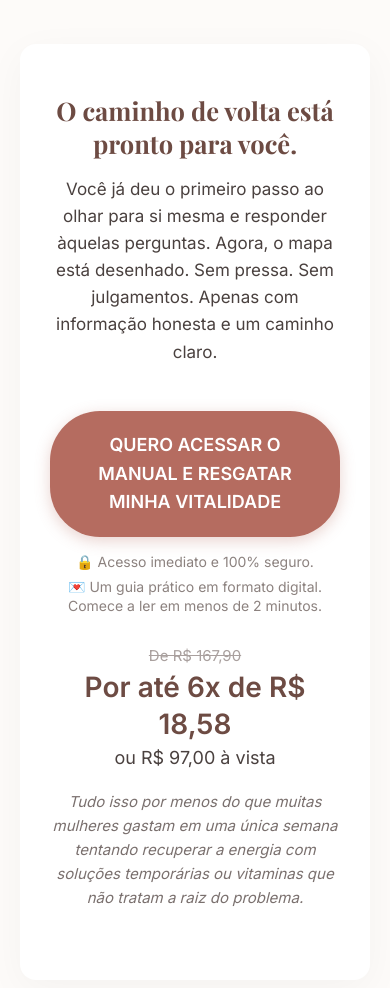
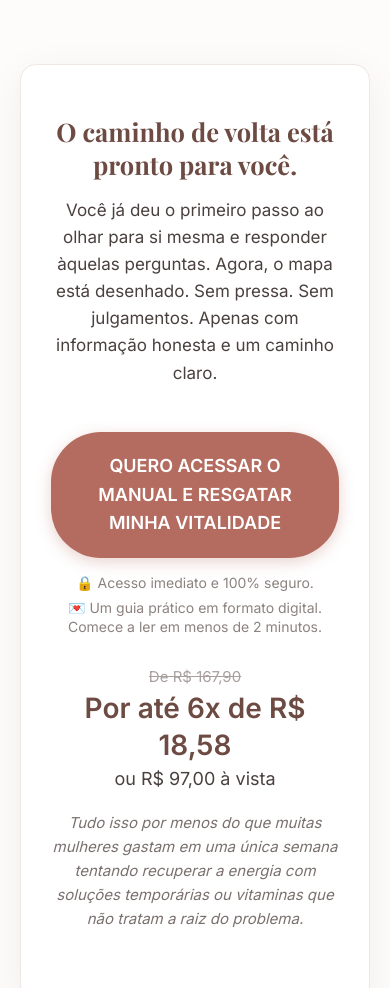
Before and after one commit to gjs25k/suavitalidade, a plain HTML site: page index.html in a window 390 px wide. Shown: the part 7616-8604 px from the top of the page. Drawn offline with nearby package versions, Linux system fonts and the light colour scheme; a web font is replaced by a local one.

Commit message:
Update index.html

```diff
--- a/index.html
+++ b/index.html
@@ -17,9 +17,15 @@
     <link href="https://fonts.googleapis.com/css2?family=Inter:wght@300;400;500;600&family=Playfair+Display:ital,wght@0,400;0,600;0,700;1,400&display=swap" rel="stylesheet">
 
     <style>
+        /* Deslizamento suave ao clicar nos links internos */
+        html {
+            scroll-behavior: smooth;
+        }
+
         /* Variáveis de Cores (Paleta Elegante e Acolhedora) */
         :root {
-            --bg-color: #fdfbf9;
+            --page-bg: #f5f2ee; /* Creme suave para o fundo de trás da tela */
+            --container-bg: #fdfcfb; /* Off-white muito sutil para o bloco de conteúdo */
             --text-main: #4a413f;
             --heading-color: #6d4b43;
             --accent-color: #b56c60;
@@ -37,7 +43,7 @@
 
         body {
             font-family: 'Inter', sans-serif;
-            background-color: var(--bg-color);
+            background-color: var(--page-bg);
             color: var(--text-main);
             line-height: 1.6;
             font-size: 17px;
@@ -49,10 +55,14 @@
             line-height: 1.3;
         }
 
+        /* Container principal com sombra leve para não cansar a vista */
         .container {
             max-width: 800px;
-            margin: 0 auto;
-            padding: 40px 20px;
+            margin: 40px auto;
+            padding: 50px 40px;
+            background-color: var(--container-bg);
+            box-shadow: 0 10px 40px rgba(0,0,0,0.06);
+            border-radius: 12px;
         }
 
         /* Seção do Gancho */
@@ -221,11 +231,12 @@
         /* Seção Final CTA */
         .cta-section {
             text-align: center;
-            margin: 60px 0 40px;
+            margin: 60px 0 20px;
             padding: 50px 30px;
             background-color: #ffffff;
             border-radius: 16px;
-            box-shadow: 0 10px 40px rgba(0,0,0,0.04);
+            box-shadow: 0 10px 40px rgba(0,0,0,0.06);
+            border: 1px solid var(--border-light);
         }
 
         .microcopy {
@@ -290,7 +301,15 @@
             line-height: 1.4;
         }
 
-        /* Responsividade para Desktop */
+        /* Responsividade para Desktop/Mobile */
+        @media (max-width: 768px) {
+            .container {
+                margin: 20px auto;
+                padding: 40px 20px;
+                border-radius: 8px;
+            }
+        }
+
         @media (min-width: 768px) {
             .main-headline {
                 font-size: 42px;
@@ -302,6 +321,14 @@
     </style>
 </head>
 <body>
+
+    <!-- SCRIPT PARA VOLTAR AO TOPO NO REFRESH -->
+    <script>
+        if ('scrollRestoration' in history) {
+            history.scrollRestoration = 'manual';
+        }
+        window.scrollTo(0, 0);
+    </script>
 
     <div class="container">
 
@@ -333,9 +360,9 @@
                 <p style="margin-bottom: 0;">Existe uma mentira que circula silenciosamente sobre a mulher a partir dos 45 anos: a de que, após a menopausa, a energia vai embora, o metabolismo "morre" e o prazer se torna coisa do passado. Isso é uma injustiça com a sua biologia.</p>
             </div>
 
-            <!-- MICRO-CTA 1 -->
+            <!-- MICRO-CTA 1 (Desliza para a oferta) -->
             <div class="micro-cta-container">
-                <a href="https://pay.cakto.com.br/34sdorj_876248" class="btn btn-secondary">✔ Quero entender como recuperar minha vitalidade</a>
+                <a href="#oferta-final" class="btn btn-secondary">✔ Quero entender como recuperar minha vitalidade</a>
             </div>
 
             <p>O que você está vivendo não é falta de força de vontade. Não é preguiça. Não é "idade".</p>
@@ -407,9 +434,9 @@
             </div>
         </section>
 
-        <!-- MICRO-CTA 2 -->
+        <!-- MICRO-CTA 2 (Desliza para a oferta) -->
         <div class="micro-cta-container">
-            <a href="https://pay.cakto.com.br/34sdorj_876248" class="btn btn-secondary">✔ Quero aplicar os 8 pilares na minha rotina</a>
+            <a href="#oferta-final" class="btn btn-secondary">✔ Quero aplicar os 8 pilares na minha rotina</a>
         </div>
 
         <!-- FUTURE PACING E BENEFÍCIOS -->
@@ -433,9 +460,9 @@
             </ul>
         </section>
 
-        <!-- MICRO-CTA 3 -->
+        <!-- MICRO-CTA 3 (Desliza para a oferta) -->
         <div class="micro-cta-container">
-            <a href="https://pay.cakto.com.br/34sdorj_876248" class="btn btn-secondary">✔ Quero voltar a me sentir eu mesma</a>
+            <a href="#oferta-final" class="btn btn-secondary">✔ Quero voltar a me sentir eu mesma</a>
         </div>
 
         <section>
@@ -445,7 +472,8 @@
         </section>
 
         <!-- CALL TO ACTION FINAL E EMPILHAMENTO DE VALOR -->
-        <section class="cta-section">
+        <!-- O id="oferta-final" é a âncora para onde os botões menores deslizam -->
+        <section id="oferta-final" class="cta-section">
             <h2 style="margin-bottom: 15px;">O caminho de volta está pronto para você.</h2>
             <p>Você já deu o primeiro passo ao olhar para si mesma e responder àquelas perguntas. Agora, o mapa está desenhado. Sem pressa. Sem julgamentos. Apenas com informação honesta e um caminho claro.</p>
 
```
